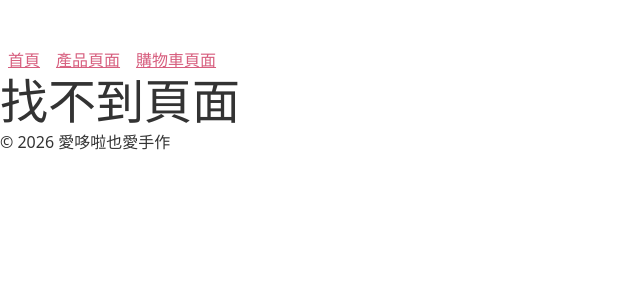
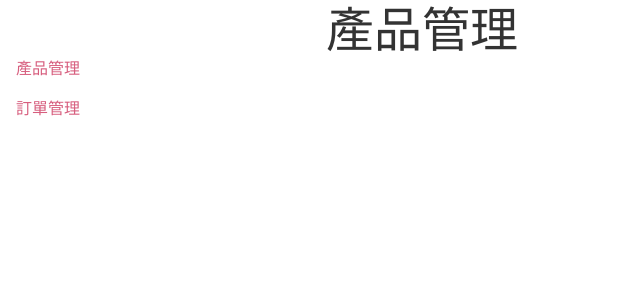
Before and after one commit to Tetsu0822/vite-router-week5, a React (Vite) app: page /#/admin/products in a window 1280 px wide. Before the commit this address led to /#/admin. Shown: the top 300 px of the page, without its empty margins (0-640 px from the left). Built offline with nearby package versions, Linux system fonts and the light colour scheme.

Commit message:
feat:Route Setting

```diff
--- /dev/null
+++ b/src/layout/BackendLayout.jsx
@@ -0,0 +1,19 @@
+import { Outlet } from "react-router-dom";
+import Side from "../pages/admin/Side";
+
+const BackendLayout = () => {
+    return (<>
+        <div className="row">
+            <div className="col-3">
+                <nav className="nav flex-column mt-5">
+                    <Side />
+                </nav>
+            </div>
+            <div className="col-9">
+                <Outlet />
+            </div>
+        </div>
+    </>)
+}
+
+export default BackendLayout;
--- /dev/null
+++ b/src/pages/admin/AdminProducts.jsx
@@ -0,0 +1,7 @@
+function AdminProducts() {
+    return (<>
+    <h2>產品管理</h2>
+    </>)
+}
+
+export default AdminProducts;
--- /dev/null
+++ b/src/pages/admin/AdminSingleProduct.jsx
@@ -0,0 +1,7 @@
+function AdminSingleProduct() {
+  return (
+    <div>Admin SingleProduct</div>
+  )
+}
+
+export default AdminSingleProduct;
--- /dev/null
+++ b/src/pages/admin/Dashboard.jsx
@@ -0,0 +1,7 @@
+function Dashboard() {
+    return (<>
+    <h2>儀表板</h2>
+    </>)
+}
+
+export default Dashboard;
--- /dev/null
+++ b/src/pages/admin/Orders.jsx
@@ -0,0 +1,7 @@
+function Orders() {
+    return (<>
+    <h2>訂單管理</h2>
+    </>)
+}
+
+export default Orders;
--- /dev/null
+++ b/src/pages/admin/Side.jsx
@@ -0,0 +1,16 @@
+import { Link } from "react-router";
+
+function Side () {
+  return (
+    <div>
+      <Link className="nav-link" to="/admin/products">
+        產品管理
+      </Link>
+      <Link className="nav-link" to="/admin/orders">
+        訂單管理
+      </Link>
+    </div>
+  )
+}
+
+export default Side;
--- a/src/routes/index.jsx
+++ b/src/routes/index.jsx
@@ -4,8 +4,16 @@ import Home from "../pages/front/Home";
 import NotFound from "../pages/front/NotFound";
 import Products from "../pages/front/Products";
 import SingleProduct from "../pages/front/SingleProduct";
+import BackendLayout from "../layout/BackendLayout";
+import Orders from "../pages/admin/Orders";
+import Dashboard from "../pages/admin/Dashboard";
+import AdminProducts from "../pages/admin/AdminProducts";
+import AdminSingleProduct from "../pages/admin/AdminSingleProduct";
 
+
+// 前後台 Routes 分離
 const routes = [
+    // 前台路由
     {
         path: '/',
         element: <FrontendLayout />,
@@ -31,6 +39,29 @@ const routes = [
                 element: <NotFound />
             }
         ]
+    },
+    // 後台路由
+    {
+        path: '/admin',
+        element: <BackendLayout />,
+        children: [
+            {
+                index: true,
+                element: <Dashboard />
+            },
+            {
+                path: 'products',
+                element: <AdminProducts />
+            },
+            {
+                path: 'products/:id',
+                element: <AdminSingleProduct />
+            },
+            {
+                path: 'orders',
+                element: <Orders />
+            }
+        ]
     }
 ]
 
```
Also changed, not shown: 1 other file (tests, documents, lock files or other folders).
